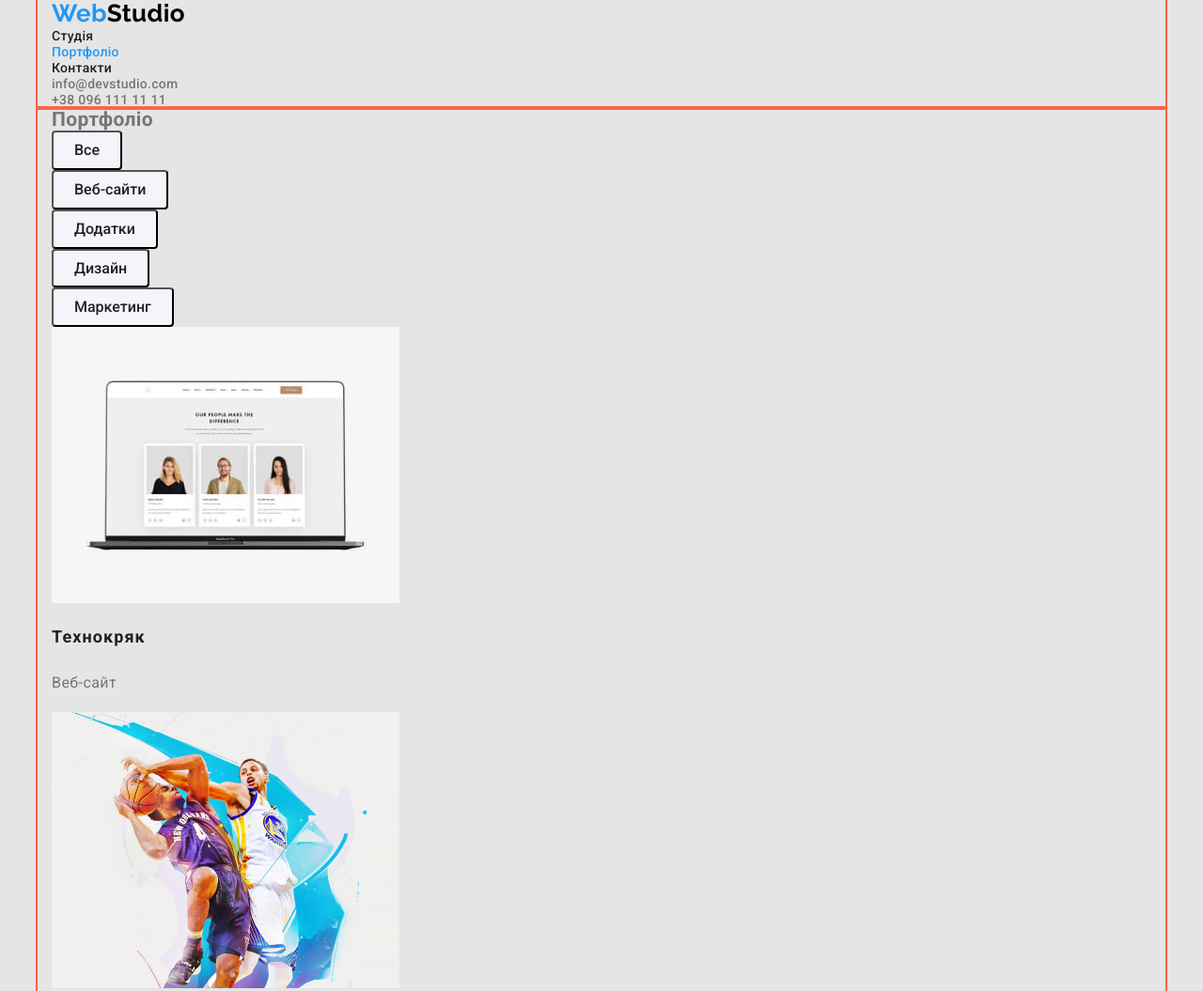
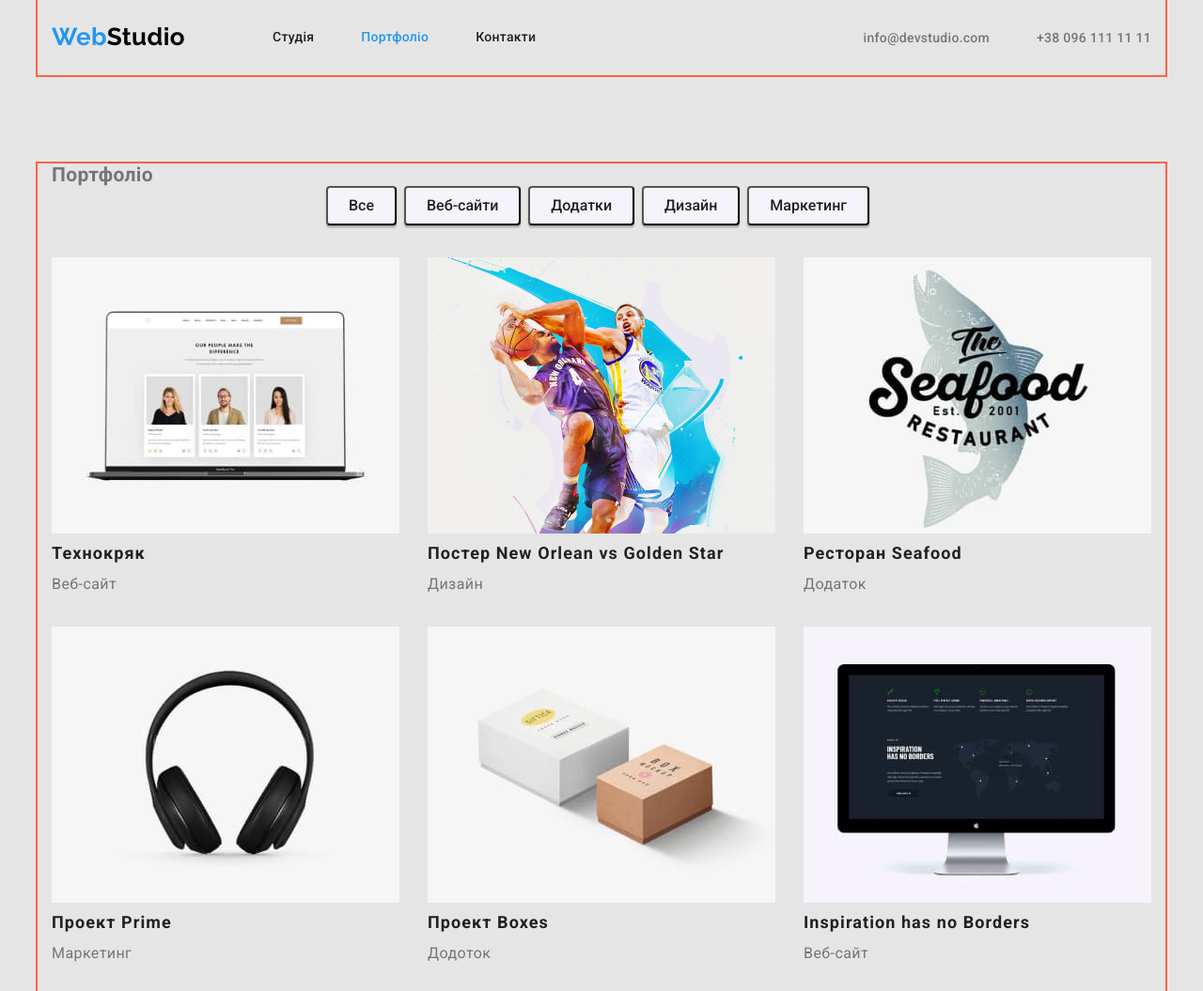
Before and after one commit to Halyna-Melnykova/goit-markup-hw-03, a plain HTML site: page portfolio.html in a window 1280 px wide. Shown: the top 1055 px of the page at 94% size. Drawn offline with nearby package versions, Linux system fonts and the light colour scheme.

Commit message:
flex, margin

```diff
--- a/css/styles.css
+++ b/css/styles.css
@@ -1,3 +1,7 @@
+h1,h2,h3,h4,h5,h6,p {
+    margin-top: 0;
+    margin-bottom: 0;
+}
 :root {
     --primary-text-color: #757575;
     --title-text-color: #212121;
@@ -23,6 +27,7 @@ body {
 /* ul {
     list-style: none;
 } */
+/* Утиліти мають бути вгорі */
 .list {
     padding: 0;
     margin: 0;
@@ -51,8 +56,24 @@ body {
 .accent {
     color: #2196F3;
 }
+/* page header */
+.header {
+    display: flex;
+    align-items: center;
+}
 /* site-nav */
+.site-nav {
+    display: flex;
+    margin-left: 93px;
+}
+.site-nav .item:not(:last-child) {
+    margin-right: 50px;
+}
 .site-nav .link {
+    display: block;
+    padding-top: 32px;
+    padding-bottom: 32px;
+
     color: var(--title-text-color);
     font-weight: 500;
     line-height: 1.14;
@@ -63,6 +84,13 @@ body {
 }
 .site-nav .link.current {
 color: var(--accent-color);
+}
+.contact {
+    display: flex;
+    margin-left: auto;
+}
+.contact .item + .item {
+    margin-left: 50px;
 }
 .contact .link {
     color: var(--primary-text-color);
@@ -121,6 +149,14 @@ color: var(--accent-color);
 padding-top: 0;
 padding-bottom: 0;
 }
+/* specifics */
+.specifics-list {
+    display: flex;
+}
+
+.specifics-list .item:not(:last-child) {
+    margin-right: 30px;
+}
 .specifics-list .title {
     margin-top: 0;
     margin-bottom: 10px;
@@ -132,6 +168,13 @@ padding-bottom: 0;
     line-height: 1.71;
 }
 /* команда */
+.team-list {
+    display: flex;
+}
+.team-list>.item {
+    width: 270px;
+    margin-right: 30px;
+}
 .team-list .title {
     margin-top: 0;
     margin-bottom: 10px;
@@ -139,12 +182,12 @@ padding-bottom: 0;
     font-weight: 500;
     font-size: 16px;
     line-height: 1.19;
-    /* text-align: center; */
+    text-align: center;
 }
 .team-list .text {
     font-size: 16px;
     line-height: 1.19;
-    /* text-align: center; */
+    text-align: center;
 }
 /* стилі для портфоліо */
 
@@ -154,11 +197,18 @@ padding-bottom: 0;
     margin-bottom: 0;
 }
 /* filters  */
+.filter-list {
+    display: flex;
+    justify-content: center;
+}
+
 .filter-list .filter {
     display: inline-block;
     border-radius: 4px;
-    /* box-shadow: 0px 3px 1px rgba(0, 0, 0, 0.1), 0px 1px 2px rgba(0, 0, 0, 0.08), 0px 2px 2px rgba(0, 0, 0, 0.12); */
+    box-shadow: 0px 3px 1px rgba(0, 0, 0, 0.1), 0px 1px 2px rgba(0, 0, 0, 0.08), 0px 2px 2px rgba(0, 0, 0, 0.12);
     padding: 6px 22px;
+    margin-right: 8px;
+    margin-bottom: 34px;
 
     color: var(--title-text-color);
     background-color: #F5F4FA;
@@ -178,6 +228,22 @@ padding-bottom: 0;
 .filter .active {
     background-color: #2196F3;
     color: #FFFFFF;
+}
+/* .products */
+.products {
+    display: flex;
+    flex-wrap: wrap;
+}
+.products>.item {
+    width: 370px;
+    margin-right: 30px;
+    margin-bottom: 30px;
+}
+.products .item:nth-child(3n) {
+    margin-right: 0;
+}
+.products .item:nth-last-child(-n+3) {
+    margin-bottom: 0;
 }
 .products .products-title {
     color: var(--title-text-color);
--- a/portfolio.html
+++ b/portfolio.html
@@ -13,24 +13,24 @@
 <body>
     <!-- header -->
     <header class="page-header">
-        <div class="container">
+        <div class="container header">
             <a href="./index.html" class="link logo-primary"><span class="accent">Web</span>Studio</a>
             <nav>
                 <ul class="list site-nav">
-                    <li><a href="./index.html" class="link">Студія</a></li>
-                    <li><a href="./portfolio.html" class="link current">Портфоліо</a></li>
-                    <li><a href="" class="link">Контакти</a></li>
+                    <li class="item"><a href="./index.html" class="link">Студія</a></li>
+                    <li class="item"><a href="./portfolio.html" class="link current">Портфоліо</a></li>
+                    <li class="item"><a href="" class="link">Контакти</a></li>
                 </ul>
             </nav>
             <ul class="list contact">
-                <li><a href="mailto:info@devstudio.com" class="link">info@devstudio.com</a></li>
-                <li><a href="tel:+380961111111" class="link">+38 096 111 11 11</a></li>
+                <li class="item"><a href="mailto:info@devstudio.com" class="link">info@devstudio.com</a></li>
+                <li class="item"><a href="tel:+380961111111" class="link">+38 096 111 11 11</a></li>
             </ul>
         </div>
     </header>
     <!-- main -->
 <main>
-    <section>
+    <section class="section">
         <div class="container">
             <h1 class="portfolio-title">Портфоліо</h1>
             <!-- filters -->
@@ -53,47 +53,47 @@
             </ul>
             <!-- products -->
             <ul class="list products">
-                <li>
+                <li class="item">
                     <img src="./images/1.jpg" alt="ноутбук" width="370" height="294">
                     <h2 class="products-title">Технокряк</h2>
                     <p class="products-text">Веб-сайт</p>
                 </li>
-                <li>
+                <li class="item">
                     <img src="./images/2.jpg" alt="два баскетболісти" width="370" height="294">
                     <h2 class="products-title">Постер New Orlean vs Golden Star</h2>
                     <p class="products-text">Дизайн</p>
                 </li>
-                <li>
+                <li class="item">
                     <img src="./images/3.jpg" alt="логотип Ресторан Seafood" width="370" height="294">
                     <h2 class="products-title">Ресторан Seafood</h2>
                     <p class="products-text">Додаток</p>
                 </li>
-                <li>
+                <li class="item">
                     <img src="./images/4.jpg" alt="навушники" width="370" height="294">
                     <h2 class="products-title">Проект Prime</h2>
                     <p class="products-text">Маркетинг</p>
                 </li>
-                <li>
+                <li class="item">
                     <img src="./images/5.jpg" alt="дві коробки" width="370" height="294">
                     <h2 class="products-title">Проект Boxes</h2>
                     <p class="products-text">Додоток</p>
                 </li>
-                <li>
+                <li class="item">
                     <img src="./images/6.jpg" alt="комп'ютер" width="370" height="294">
                     <h2 class="products-title">Inspiration has no Borders</h2>
                     <p class="products-text">Веб-сайт</p>
                 </li>
-                <li>
+                <li class="item">
                     <img src="./images/7.jpg" alt="журнал" width="370" height="294">
                     <h2 class="products-title">Видавництво Limited Edition</h2>
                     <p class="products-text">Дизайн</p>
                 </li>
-                <li>
+                <li class="item">
                     <img src="./images/8.jpg" alt="етикетка" width="370" height="294">
                     <h2 class="products-title">Проект LAB</h2>
                     <p class="products-text">Маркетинг</p>
                 </li>
-                <li>
+                <li class="item">
                     <img src="./images/9.jpg" alt="ноутбук" width="370" height="294">
                     <h2 class="products-title">Growing Business</h2>
                     <p class="products-text">Додаток</p>
@@ -107,7 +107,7 @@
         <div class="container">
             <a href="./index.html" class="link logo-secondary"><span class="accent">Web</span>Studio</a>
             <address>
-                <ul>
+                <ul class="list">
                     <li><a href="" class="link address">м. Київ, пр-т Лесі Українки, 26</a></li>
                     <li><a href="mailto:info@devstudio.com" class="link footer-contacts">info@devstudio.com</a></li>
                     <li><a href="tel:+380961111111" class="link footer-contacts">+38 096 111 11 11</a></li>
```
Also changed, not shown: index.html (+14 -14 lines).
